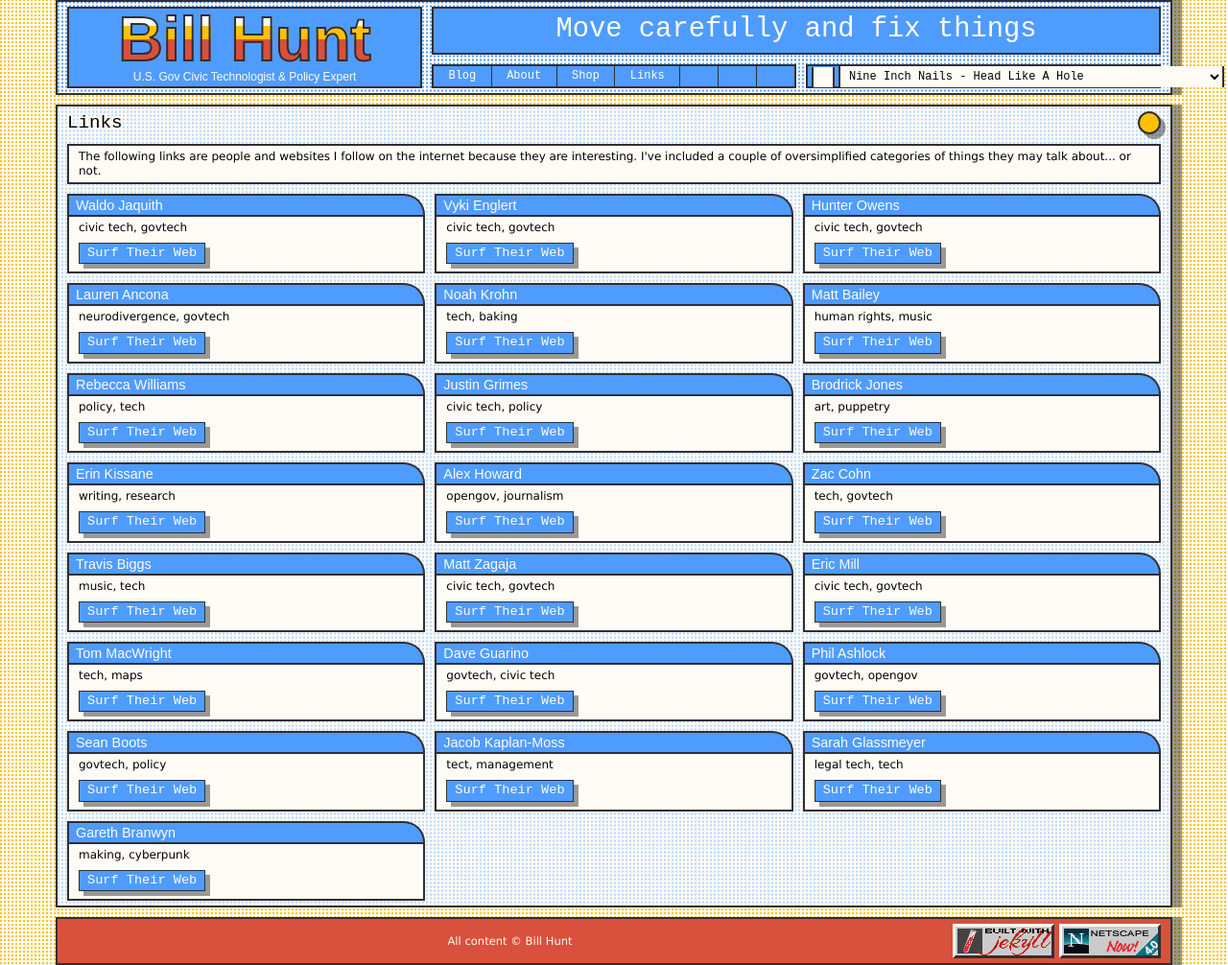
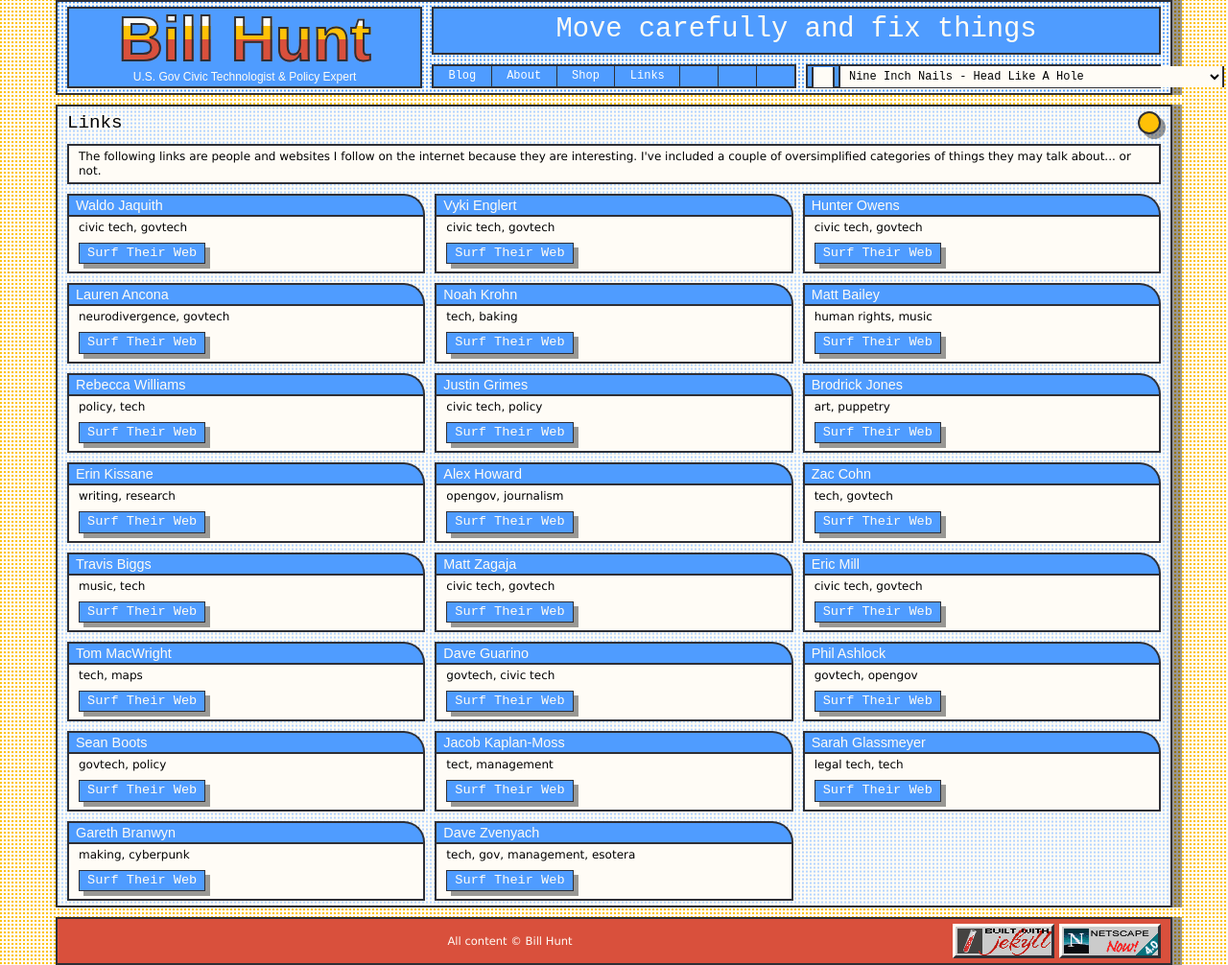
Before and after one commit to krusynth/billhunt.dev, a Jekyll site: the page built from links.md, in a window 1280 px wide. Shown: the whole page at 96% size. Built offline with Jekyll 4.4.1, drawn with Linux system fonts in a browser that asks for light colours; some web fonts are replaced.

Commit message:
I'm a FOAF
You have a great idea! And I have a website!

```diff
--- a/_data/links.yml
+++ b/_data/links.yml
@@ -86,3 +86,7 @@
   url: https://www.getrevue.co/profile/garethbranwyn
   tags: [making, cyberpunk]
   notmutual: true
+
+- name: Dave Zvenyach
+  url: https://vdavez.com
+  tags: [tech, gov, management, esotera]
```
